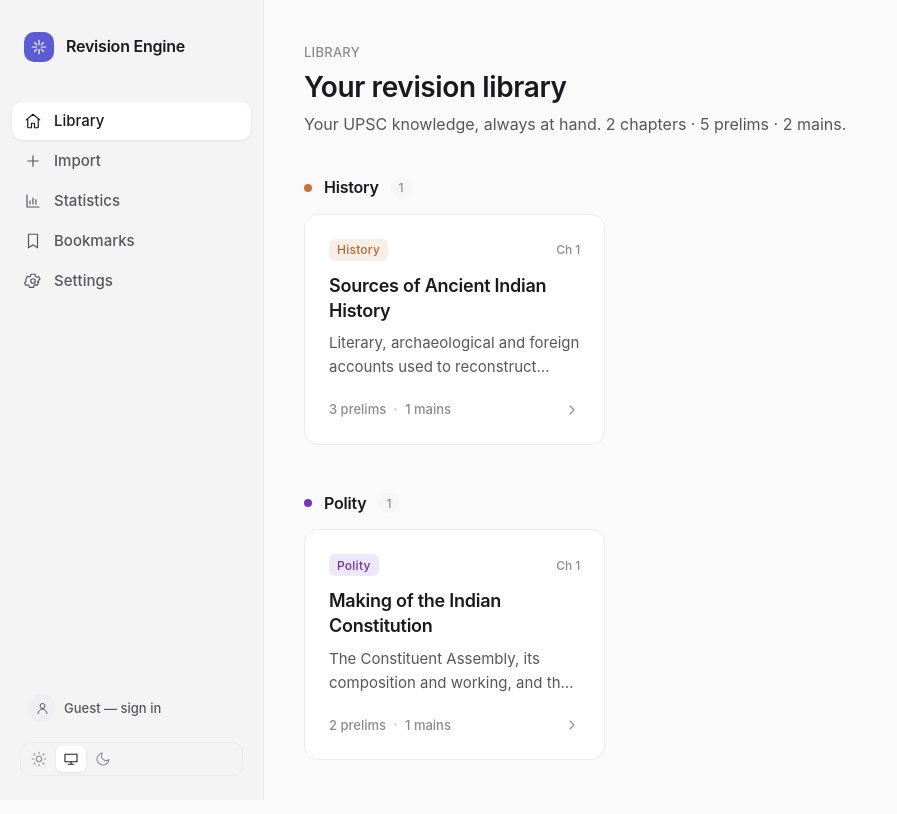
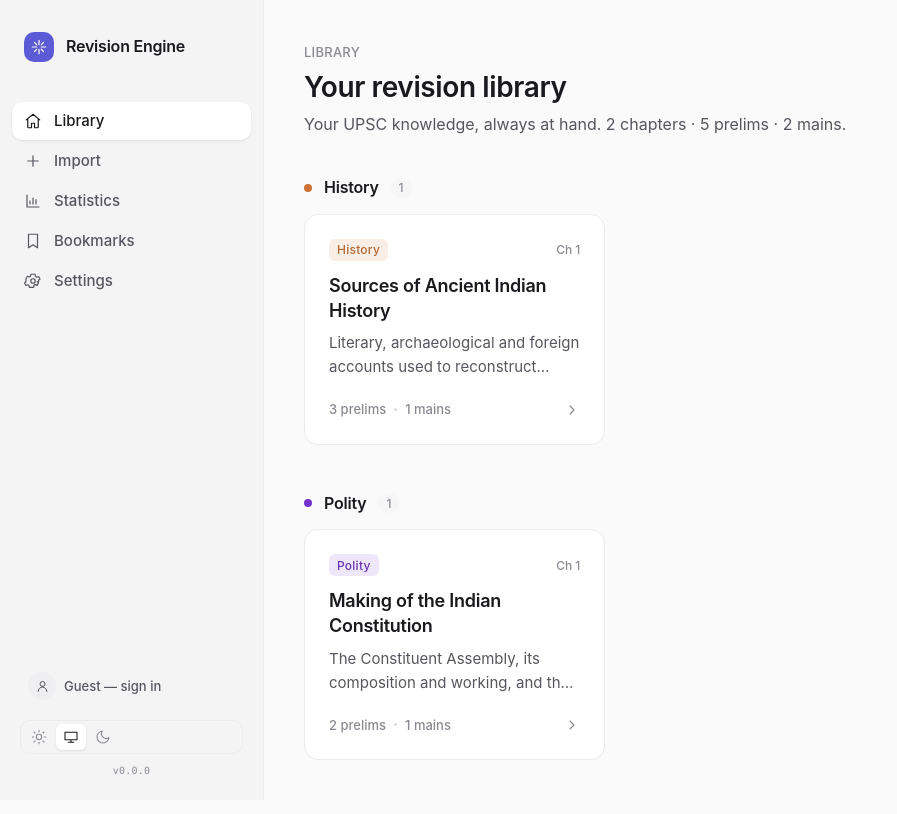
Before and after one commit to adityasharma2020/Revision-Engine, a React (Vite) app: page / in a window 1280 px wide. Shown: the top 814 px of the page, without its empty margins (0-897 px from the left). Built offline with nearby package versions, Linux system fonts and the light colour scheme; no server answers.

Commit message:
feat: add versioning support and display in sidebar

```diff
--- a/package.json
+++ b/package.json
@@ -11,6 +11,9 @@
     "build": "tsc -b && vite build",
     "lint": "oxlint",
     "typecheck": "tsc -b --noEmit",
+    "version:patch": "npm version patch --no-git-tag-version",
+    "version:minor": "npm version minor --no-git-tag-version",
+    "version:major": "npm version major --no-git-tag-version",
     "preview": "vite preview"
   },
   "dependencies": {
--- a/src/components/layout/Sidebar/Sidebar.module.css
+++ b/src/components/layout/Sidebar/Sidebar.module.css
@@ -114,6 +114,16 @@
   text-overflow: ellipsis;
 }
 
+.version {
+  align-self: center;
+  margin-top: var(--space-3);
+  font-family: var(--font-mono);
+  font-size: 0.625rem;
+  line-height: 1;
+  letter-spacing: var(--tracking-wide);
+  color: var(--text-tertiary);
+}
+
 /* Compact rail for tablets, leaving the content area comfortably wide. */
 @media (max-width: 1024px) and (min-width: 721px) {
   .sidebar {
@@ -137,6 +147,11 @@
     height: 44px;
     padding: 0;
   }
+
+  .version {
+    margin-top: auto;
+    padding-bottom: var(--space-2);
+  }
 }
 
 /* On phones the primary navigation becomes a reachable bottom bar. */
@@ -156,7 +171,8 @@
   }
 
   .brand,
-  .footer {
+  .footer,
+  .version {
     display: none;
   }
 
--- a/src/components/layout/Sidebar/Sidebar.tsx
+++ b/src/components/layout/Sidebar/Sidebar.tsx
@@ -1,5 +1,5 @@
 import { Link, NavLink } from 'react-router-dom';
-import { APP_NAME } from '../../../constants/app';
+import { APP_NAME, APP_VERSION } from '../../../constants/app';
 import { PRIMARY_NAV } from '../../../constants/navigation';
 import { Routes } from '../../../constants/routes';
 import { useAuth } from '../../../context/AuthContext';
@@ -54,6 +54,9 @@ export function Sidebar() {
         </Link>
         <ThemeToggle />
       </div>
+      <span className={styles.version} title={`Revision Engine version ${APP_VERSION}`}>
+        v{APP_VERSION}
+      </span>
     </aside>
   );
 }
--- a/src/constants/app.ts
+++ b/src/constants/app.ts
@@ -1,2 +1,3 @@
 export const APP_NAME = 'Revision Engine';
 export const APP_TAGLINE = 'Your UPSC knowledge, always at hand.';
+export const APP_VERSION = __APP_VERSION__;
--- a/src/vite-env.d.ts
+++ b/src/vite-env.d.ts
@@ -1,5 +1,7 @@
 /// <reference types="vite/client" />
 /// <reference types="vite-plugin-pwa/client" />
+
+declare const __APP_VERSION__: string;
 
 interface ImportMetaEnv {
   readonly VITE_APP_NAME?: string;
--- a/vite.config.ts
+++ b/vite.config.ts
@@ -1,9 +1,17 @@
 import { defineConfig } from 'vite';
 import react from '@vitejs/plugin-react';
 import { VitePWA } from 'vite-plugin-pwa';
+import { readFileSync } from 'node:fs';
+
+const packageJson = JSON.parse(
+  readFileSync(new URL('./package.json', import.meta.url), 'utf8'),
+) as { version: string };
 
 // https://vite.dev/config/
 export default defineConfig({
+  define: {
+    __APP_VERSION__: JSON.stringify(packageJson.version),
+  },
   plugins: [
     react(),
     VitePWA({
```
Also changed, not shown: 1 other file (tests, documents, lock files or other folders).
